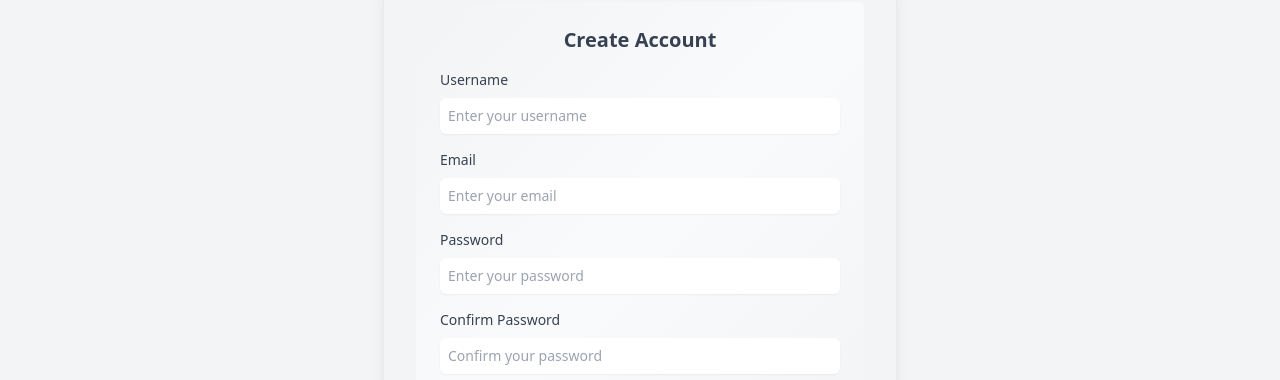
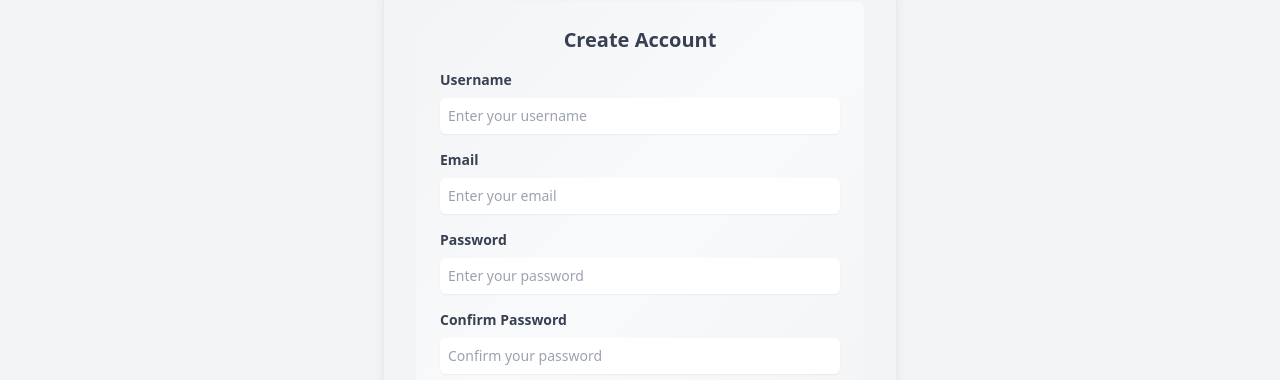
Before and after one commit to paralyuzov/HardwareStore, a Vue app in the folder hardware-store/: page /register in a window 1280 px wide. Shown: the part 236-616 px from the top of the page. Built offline with nearby package versions, Linux system fonts and the light colour scheme; no server answers.

Commit message:
update InputField Component for enhanced usability

```diff
--- a/hardware-store/src/components/ui/InputField.vue
+++ b/hardware-store/src/components/ui/InputField.vue
@@ -2,7 +2,7 @@
 export default {
   props: {
     modelValue: {
-      type: String,
+      type: [String,Number],
       required: true,
     },
     label: {
@@ -41,7 +41,7 @@ export default {
 
 <template>
   <div class="mb-4">
-    <label :for="id" class="block text-sm font-medium text-gray-700">
+    <label :for="id" class="block text-sm font-bold text-gray-700">
       {{ label }}
     </label>
     <input
```
